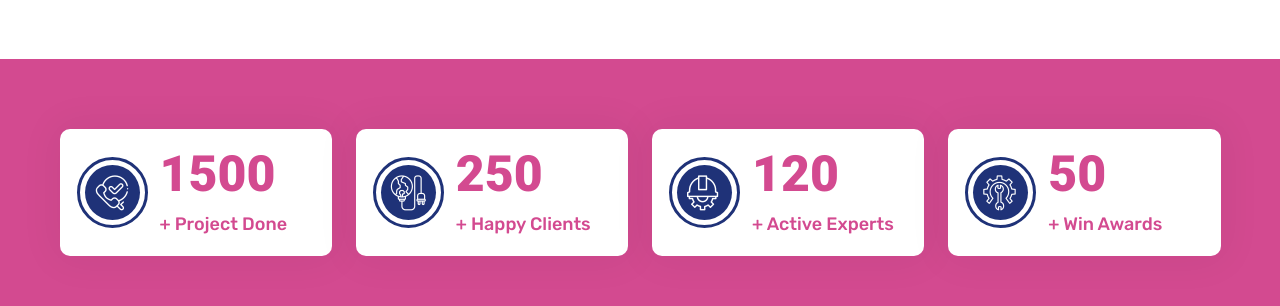
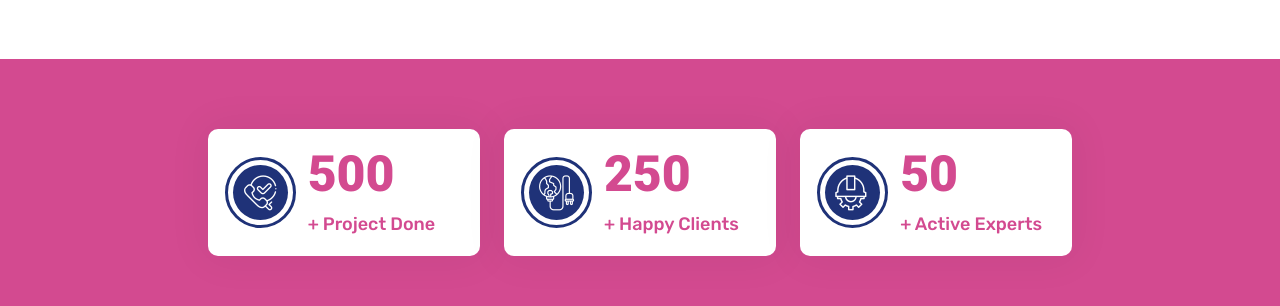
Before and after one commit to vin-doh/ts11, a plain HTML site: page about.html in a window 1280 px wide. Shown: the part 1740-2046 px from the top of the page. Drawn offline with Linux system fonts and the light colour scheme.

Commit message:
ts11 modified

```diff
--- a/about.html
+++ b/about.html
@@ -166,7 +166,7 @@ In addition to our broadband services, we offer comprehensive IT solutions, incl
 <div class="counter-box">
 <div class="icon"><i class="flaticon-available"></i></div>
 <div>
-<span class="counter" data-count="+" data-to="1500" data-speed="3000">1500</span>
+<span class="counter" data-count="+" data-to="500" data-speed="3000">500</span>
 <h6 class="title">+ Project Done</h6>
 </div>
 </div>
@@ -184,12 +184,12 @@ In addition to our broadband services, we offer comprehensive IT solutions, incl
 <div class="counter-box">
 <div class="icon"><i class="flaticon-helmet"></i></div>
 <div>
-<span class="counter" data-count="+" data-to="120" data-speed="3000">120</span>
+<span class="counter" data-count="+" data-to="50" data-speed="3000">50</span>
 <h6 class="title">+ Active Experts</h6>
 </div>
 </div>
 </div>
-<div class="col-md-6 col-lg-4 col-xl-3">
+<!-- <div class="col-md-6 col-lg-4 col-xl-3">
 <div class="counter-box">
 <div class="icon"><i class="flaticon-repair"></i></div>
 <div>
@@ -197,7 +197,7 @@ In addition to our broadband services, we offer comprehensive IT solutions, incl
 <h6 class="title">+ Win Awards</h6>
 </div>
 </div>
-</div>
+</div> -->
 </div>
 </div>
 </div>
@@ -319,7 +319,7 @@ Great service from start to finish! The team’s attention to detail and commitm
 </div>
 
 
-<div class="team-area py-120">
+<!-- <div class="team-area py-120">
 <div class="container">
 <div class="row">
 <div class="col-lg-5 mx-auto">
@@ -404,7 +404,7 @@ Discover the talented professionals behind our success, dedicated to delivering
 </div>
 </div>
 </div>
-</div>
+</div> -->
 
 </main>
 
```
Also changed, not shown: 404.html (+1 -1 lines), contact.html (+1 -1 lines), faq.html (+1 -1 lines), index.html (+1 -1 lines), pricing.html (+2 -2 lines), service-single.html (+1 -1 lines), service.html (+1 -1 lines), assets/img/process/001.jpg (renamed from assets/img/process/01.jpg), assets/img/process/002.jpg (renamed from assets/img/process/02.jpg), assets/img/process/003.jpg (renamed from assets/img/process/03.jpg), assets/img/process/004.jpg (renamed from assets/img/process/04.jpg).
